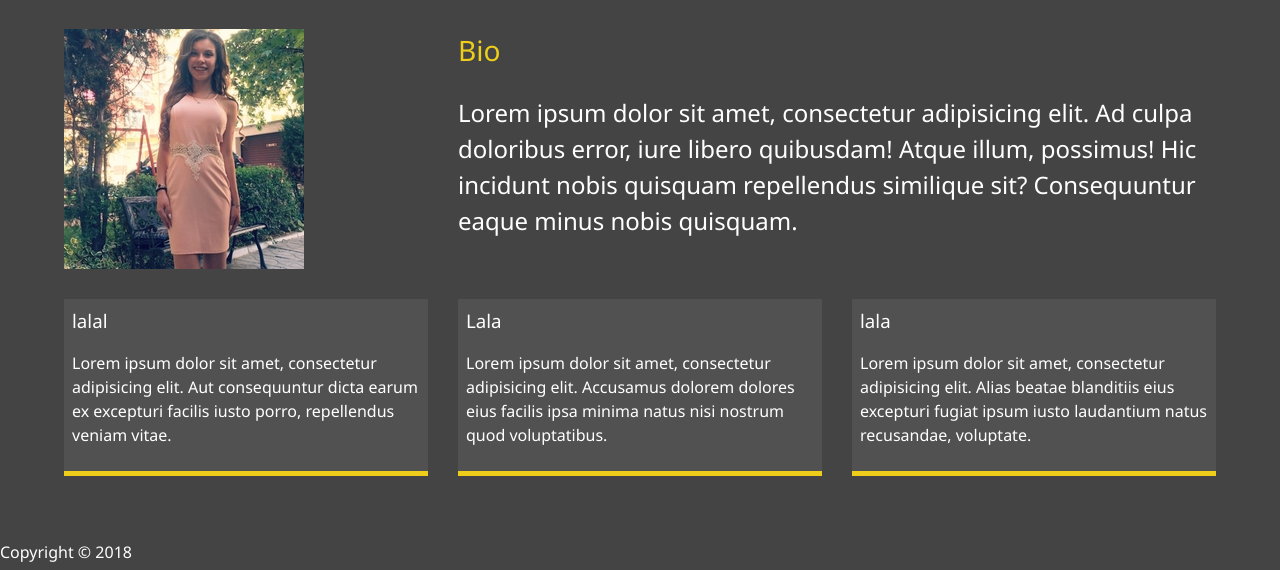
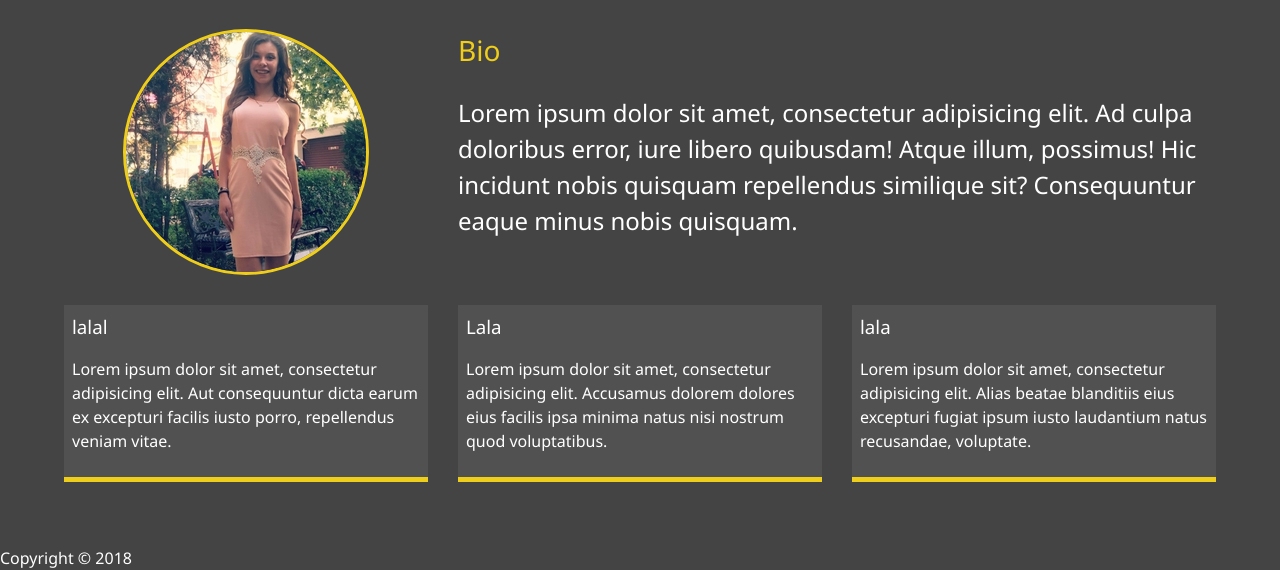
Before and after one commit to gerganajordanova/My-portfolio, a website: page dist/about.html in a window 1280 px wide. Shown: the part 253-823 px from the top of the page. Drawn offline with Linux system fonts and the light colour scheme.

Commit message:
changes made

```diff
--- a/package.json
+++ b/package.json
@@ -3,8 +3,10 @@
   "version": "1.0.0",
   "description": "Responsive portfolio website",
   "main": "index.js",
+  "homepage": "https://gerganajordanova.github.io/My-portfolio",
   "scripts": {
-    "sass": "node-sass -w scss/ -o dist/css/ --recursive"
+    "sass": "node-sass -w scss/ -o dist/css/ --recursive",
+    "deploy":"gh-pages -d dist"
   },
   "author": "Brad Traversy",
   "license": "MIT",
--- a/scss/main.scss
+++ b/scss/main.scss
@@ -80,7 +80,7 @@ main {
           'job1 job2 job3';
   grid-template-columns: repeat(3, 1fr);
 
-  .bio-image {
+  .bio-img {
     grid-area: bioimage;
     margin: auto;
     border-radius: 50%;
```
Also changed, not shown: dist/css/main.css.
